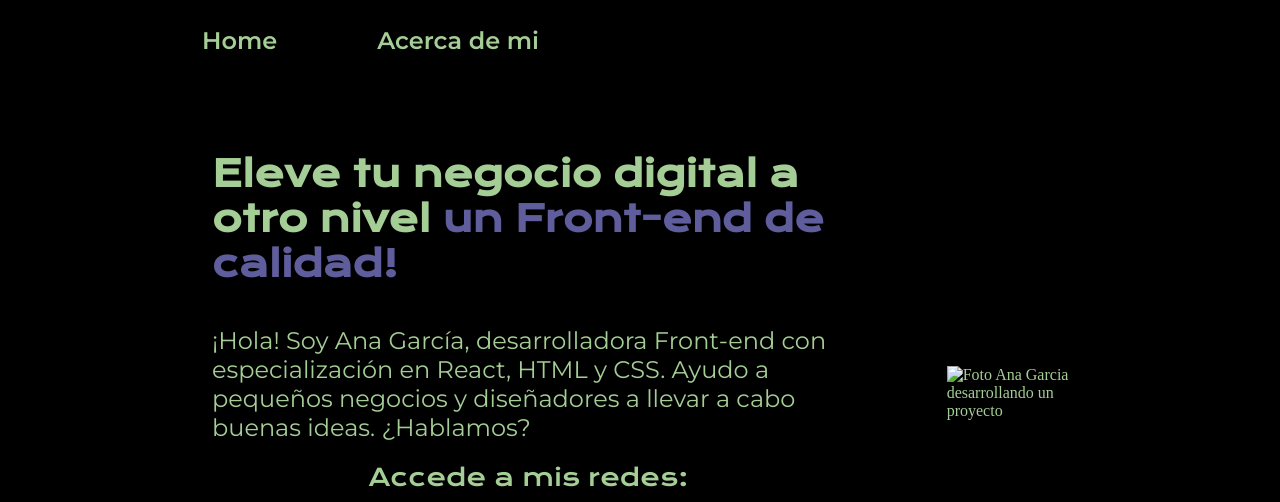
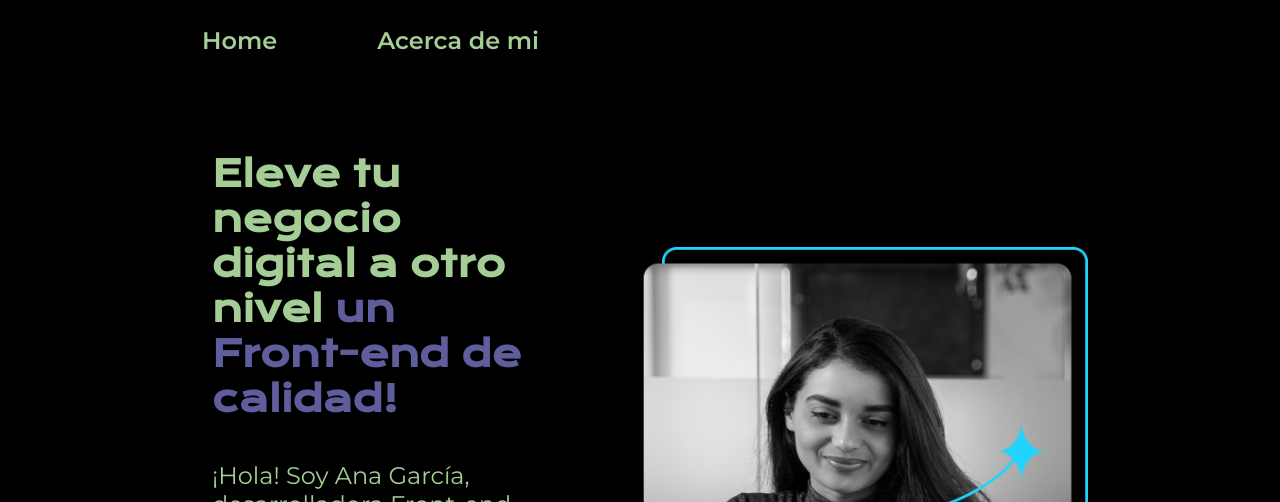
Before and after one commit to MARIANATOPU/Portafolio, a plain HTML site: page index.html in a window 1280 px wide. Shown: the top 502 px of the page. Drawn offline with nearby package versions, Linux system fonts and the light colour scheme.

Commit message:
Update index.html

```diff
--- a/index.html
+++ b/index.html
@@ -34,7 +34,7 @@
             GitHub</a>
         </div>
     </section>
-        <img class="presentacion__imagen" src="img/imagem.png" alt="Foto Ana Garcia desarrollando un proyecto">
+        <img class="presentacion__imagen" src="img/imagen.png" alt="Foto Ana Garcia desarrollando un proyecto">
     </main>
     <footer class="footer">
         <p>Desarrollado por Maria Toro</p>
```
